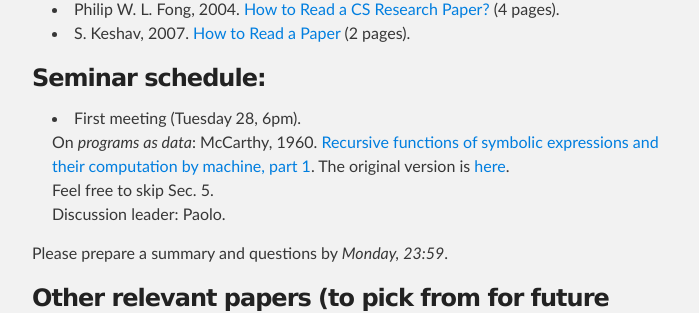
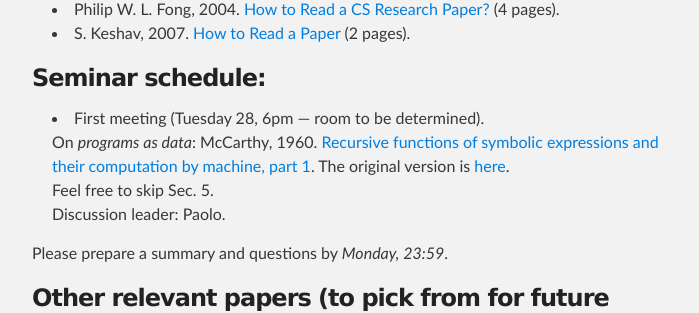
Before and after one commit to ps-mr/ps-mr.github.io, a Jekyll site: the page built from ws14-metaprogramming.md, in a window 1280 px wide and 900 px high, scrolled down 1601 px. Shown: the part 152-465 px from the top of the window, without its empty margins (288-987 px from the left). Built offline with Jekyll 4.4.1, drawn with Linux system fonts in a browser that asks for light colours.

Commit message:
Mention room

```diff
--- a/ws14-metaprogramming.md
+++ b/ws14-metaprogramming.md
@@ -54,7 +54,7 @@ There are different approaches to reading a research paper, some more productive
 
 ### Seminar schedule:
 
-* First meeting (Tuesday 28, 6pm).
+* First meeting (Tuesday 28, 6pm --- room to be determined).
 On *programs as data*: McCarthy, 1960. [Recursive functions of symbolic expressions and their computation by machine, part 1](http://cs.cmu.edu/~crary/819-f09/McCarthy60.pdf). The original version is [here](http://www.brinckerhoff.org/clements/csc530-sp09/Readings/mccarthy-1960.pdf).
 Feel free to skip Sec. 5.
 Discussion leader: Paolo.
```
